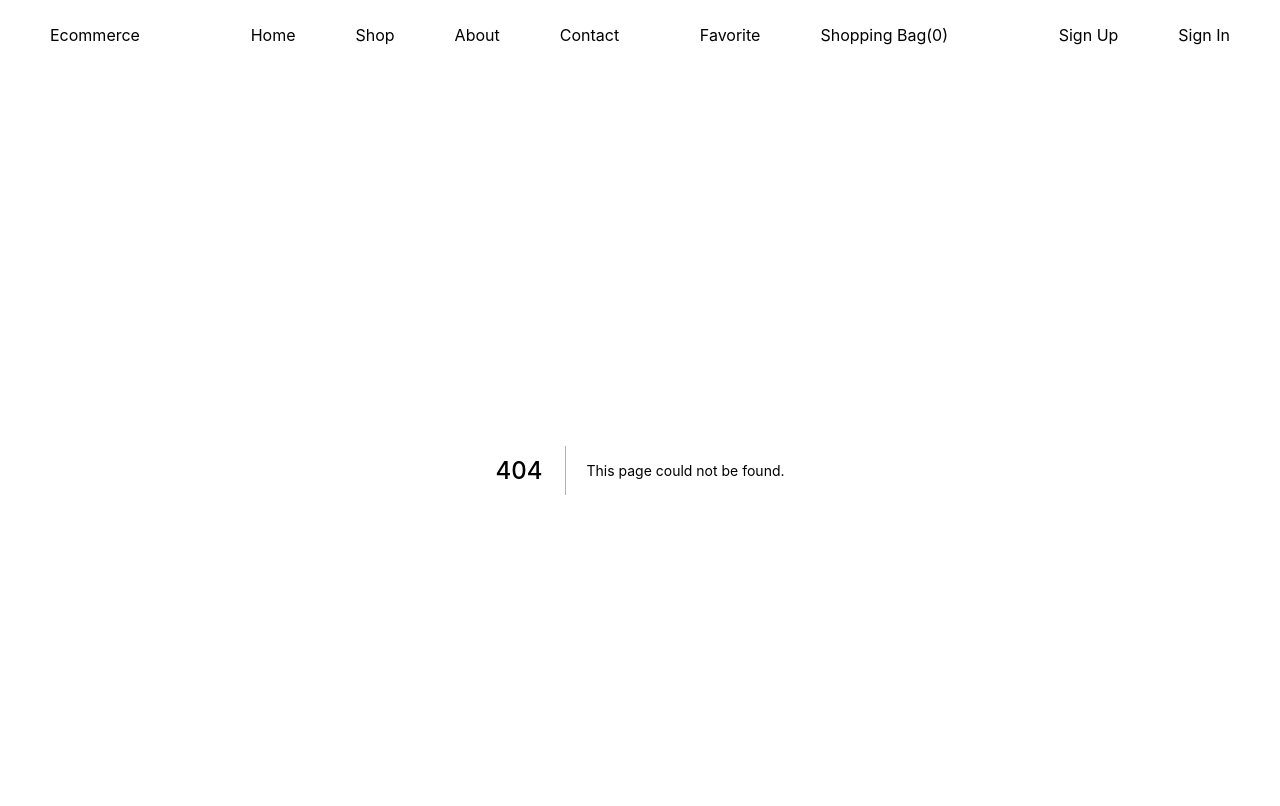
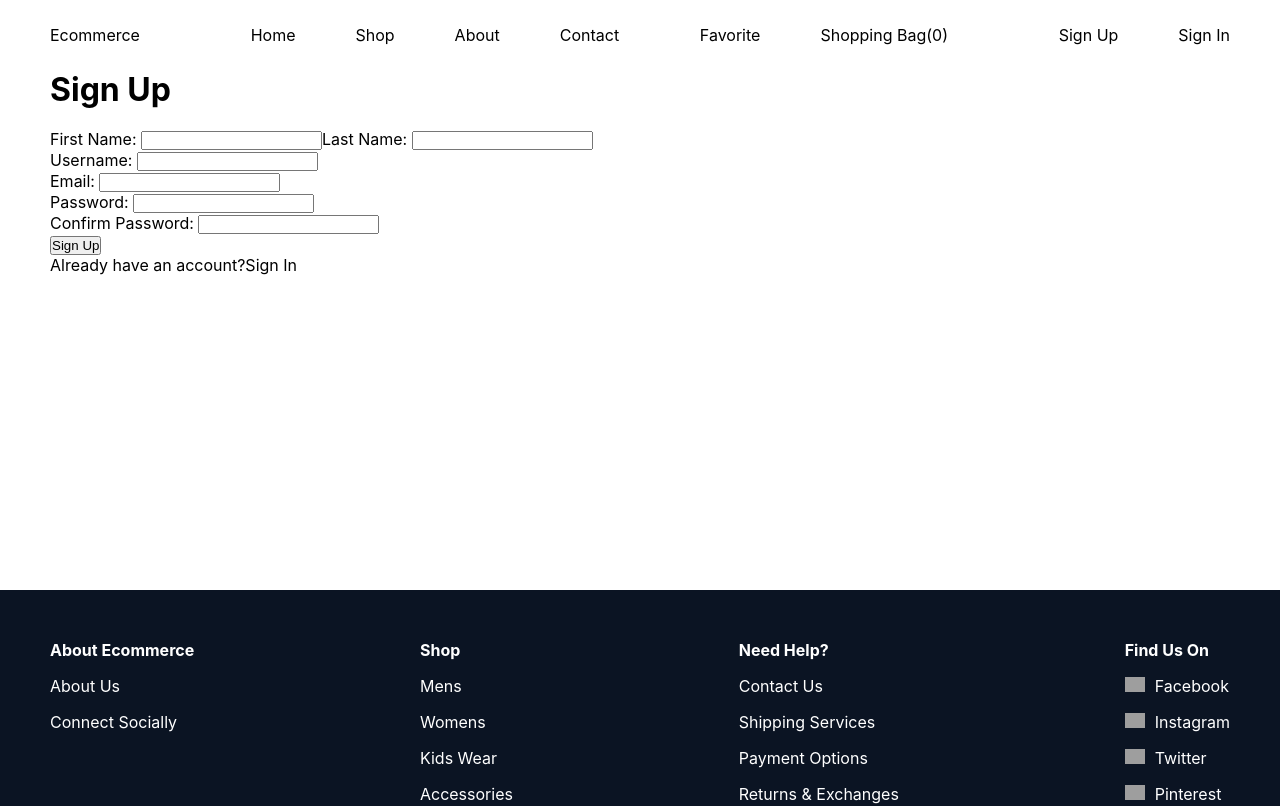
Before and after one commit to ashishthomas2202/ecommerce-frontend, a Next.js app: page /user/signup in a window 1280 px wide. Before the commit this address had no page. Shown: the top 806 px of the page. Built offline with nearby package versions, Linux system fonts and the light colour scheme; grey boxes are pictures that could not be loaded.

Commit message:
1. created user signup 2. made changes in the signin page to make it more efficient 3. made changes in the signin api to make it more efficient

```diff
--- a/pages/api/user/signin.js
+++ b/pages/api/user/signin.js
@@ -8,15 +8,14 @@ const handler = nc();
 
 handler.post(async (req, res) => {
   let query = {};
-  if (userSettings.username && userSettings.email) {
+  if (req.body.userId) {
     query['$or'] = [{ username: req.body.userId }, { email: req.body.userId }];
-  } else if (userSettings.username) {
-    query['username'] = req.body.userId;
-  } else if (userSettings.email) {
-    query['email'] = req.body.userId;
+  } else if (req.body.username) {
+    query['username'] = req.body.username;
+  } else if (req.body.email) {
+    query['email'] = req.body.email;
   }
 
-  console.log('received');
   await db.connect();
   const user = await User.findOne({ query });
   await db.disconnect();
--- /dev/null
+++ b/pages/api/user/signup.js
@@ -0,0 +1,41 @@
+import nc from 'next-connect';
+import User from '../../../models/User';
+import { User as userSettings } from '../../../utils/settings';
+import { signToken } from '../../../utils/auth';
+import db from '../../../utils/db';
+
+const handler = nc();
+
+handler.post(async (req, res) => {
+  let data = req.body;
+
+  let fields = {
+    firstName: data.firstName,
+    lastName: data.lastName,
+    password: data.password,
+  };
+
+  if (data.username) {
+    fields['username'] = data.username;
+  }
+  if (data.email) {
+    fields['email'] = data.email;
+  }
+
+  await db.connect();
+  const newUser = new User(fields);
+  const user = await newUser.save();
+  await db.disconnect();
+
+  const token = signToken(user);
+
+  res.send({
+    token,
+    _id: user._id,
+    firstName: user.firstName,
+    lastName: user.lastName,
+    role: user.role,
+  });
+});
+
+export default handler;
--- a/pages/user/register.js
+++ /dev/null
@@ -1,5 +0,0 @@
-import React from 'react';
-
-export default function Register() {
-  return <div>register</div>;
-}
--- /dev/null
+++ b/pages/user/signup.js
@@ -0,0 +1,151 @@
+import React, { useState, useContext } from 'react';
+import Link from 'next/link';
+import { useRouter } from 'next/router';
+import { Store } from '../../utils/store';
+import { User } from '../../utils/settings';
+import axios from 'axios';
+
+export default function SignUp() {
+  const router = useRouter();
+  const { redirect } = router.query; // signup?redirect=/signin
+  const { state, dispatch } = useContext(Store);
+  const { userInfo } = state;
+
+  if (userInfo) {
+    router.push(User.signup.redirect);
+  }
+
+  const [firstName, setFirstName] = useState('');
+  const [lastName, setLastName] = useState('');
+
+  if (User.username) {
+    const [username, setUsername] = useState('');
+  }
+  if (User.email) {
+    const [email, setEmail] = useState('');
+  }
+
+  const [password, setPassword] = useState('');
+  const [confirmPassword, setConfirmPassword] = useState('');
+
+  async function handleFormSubmit(e) {
+    e.preventDefault();
+    if (password !== confirmPassword) {
+      alert("Password doesn't match");
+      return;
+    } else {
+      try {
+        let fields = { firstName, lastName, password };
+        if (User.username) {
+          fields['username'] = username;
+        }
+        if (User.email) {
+          fields['email'] = email;
+        }
+
+        const { data } = await axios.post('/api/user/signup', fields);
+
+        dispatch({
+          type: 'USER_SIGNUP',
+          payload: data,
+        });
+
+        router.push(
+          redirect
+            ? `${User.signup.redirect}?redirect=${redirect}`
+            : User.signup.redirect
+        );
+      } catch (err) {
+        alert(
+          err.response
+            ? err.response.data
+              ? err.response.data.message
+              : err.response.data
+            : err.message
+        );
+        console.log(err.message);
+      }
+    }
+  }
+
+  return (
+    <div>
+      <h1>Sign Up</h1>
+      <br />
+      <form onSubmit={handleFormSubmit}>
+        <label htmlFor="given-name">First Name: </label>
+        <input
+          id="given-name"
+          name="given-name"
+          type="text"
+          onChange={(e) => setFirstName(e.target.value)}
+        />
+        <label htmlFor="family-name">Last Name: </label>
+        <input
+          id="family-name"
+          name="family-name"
+          type="text"
+          onChange={(e) => setLastName(e.target.value)}
+        />
+        <br />
+
+        {User.username ? (
+          <span>
+            <label htmlFor="username">Username: </label>
+            <input
+              id="username"
+              name="username"
+              type="text"
+              onChange={(e) => setUsername(e.target.value)}
+            />
+            <br />
+          </span>
+        ) : (
+          ''
+        )}
+
+        {User.email ? (
+          <span>
+            <label htmlFor="email">Email: </label>
+            <input
+              id="email"
+              name="email"
+              type="email"
+              onChange={(e) => setEmail(e.target.value)}
+            />
+            <br />
+          </span>
+        ) : (
+          ''
+        )}
+
+        <label htmlFor="password">Password: </label>
+        <input
+          id="password"
+          name="password"
+          type="password"
+          onChange={(e) => setPassword(e.target.value)}
+        />
+        <br />
+
+        <label htmlFor="confirmPassword">Confirm Password: </label>
+        <input
+          id="confirmPassword"
+          name="confirmPassword"
+          type="password"
+          onChange={(e) => setConfirmPassword(e.target.value)}
+        />
+        <br />
+
+        <button>Sign Up</button>
+      </form>
+
+      <p>
+        {`Already have an account?`}
+        <Link href={User.signin.link} passHref>
+          Sign In
+        </Link>
+      </p>
+    </div>
+  );
+}
--- a/utils/settings.js
+++ b/utils/settings.js
@@ -16,6 +16,7 @@ export const Shop = {
 };
 
 export const User = {
+  // username, email - atleast one has to be true
   username: true,
   email: true,
   signin: {
@@ -25,13 +26,14 @@ export const User = {
     link: '/user/signin',
   },
   signup: {
-    redirect: '/',
+    redirect: '/', // changed to login page - check lines after the User object
     link: '/user/signup',
   },
   shipping: {
     link: '/user/shipping',
   },
 };
+User.signup.redirect = User.signin.link;
 
 export const Pages = {
   main: [
```
Also changed, not shown: pages/user/signin.js (+59 -7 lines), utils/store.js (+0 -35 lines).
